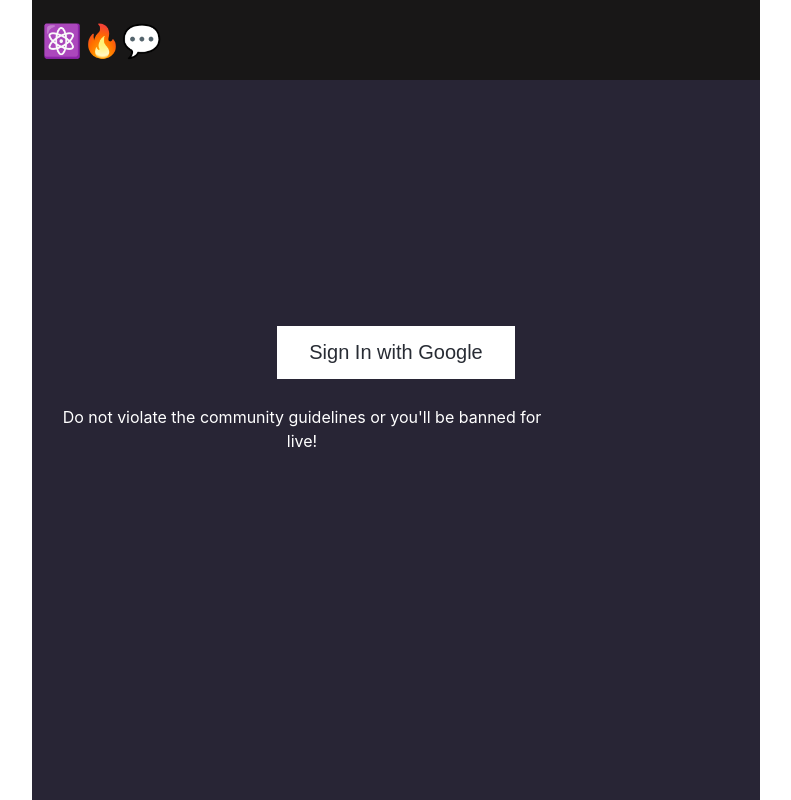
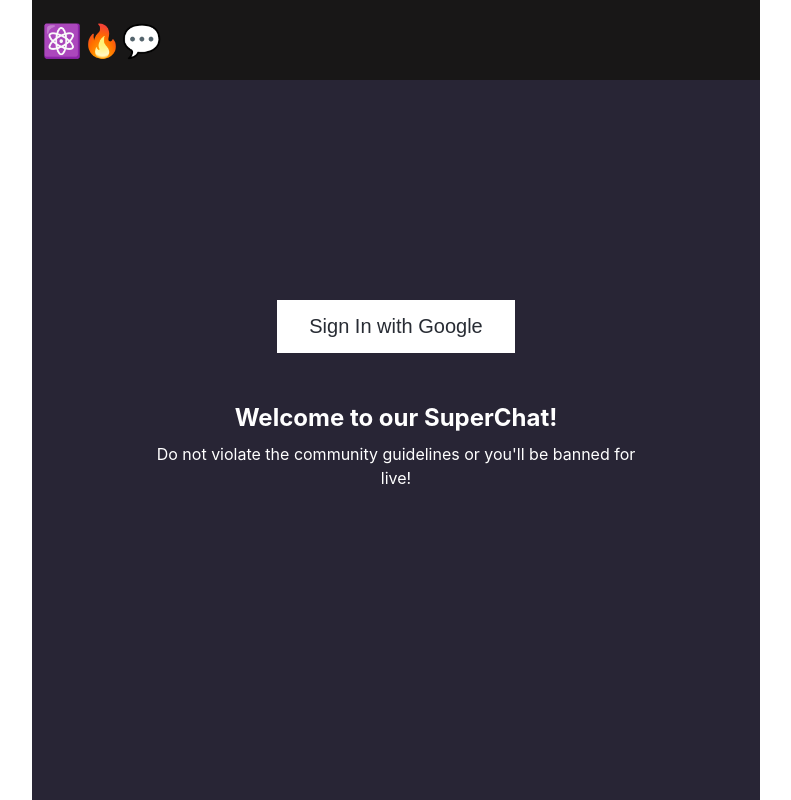
Before and after one commit to maximus-dr/firebase-react-chat, a React (Create React App) app: page / in a window 1280 px wide. Shown: the whole page, without its empty margins (244-1035 px from the left). Built offline with nearby package versions, Linux system fonts and the light colour scheme; no server answers.

Commit message:
Minor style changes in SignIn css

```diff
--- a/src/components/SignIn/SignIn.jsx
+++ b/src/components/SignIn/SignIn.jsx
@@ -2,7 +2,6 @@ import firebase from 'firebase/app';
 import s from './SignIn.module.css';
 
 export default function SignIn(props) {
-  console.log(props);
   const signInWithGoogle = () => {
     const provider = new firebase.auth.GoogleAuthProvider();
     props.auth.signInWithPopup(provider);
@@ -13,7 +12,10 @@ export default function SignIn(props) {
       <button className={s.signIn} onClick={signInWithGoogle}>
         Sign In with Google
       </button>
-      <p>
+      <h2 className={s.introTitle}>
+        Welcome to our SuperChat!
+      </h2>
+      <p className={s.introText}>
         Do not violate the community guidelines or you'll be banned for live!
       </p>
     </>
--- a/src/components/SignIn/SignIn.module.css
+++ b/src/components/SignIn/SignIn.module.css
@@ -3,4 +3,14 @@
   background: white;
   max-width: 400px;
   margin: 0 auto;
+  margin-bottom: 50px;
 }
+
+.introTitle {
+  margin: 0 auto;
+  color: #ffffff;
+}
+
+.introText {
+  margin: 0 auto;
+}
```
Also changed, not shown: 1 other file (tests, documents, lock files or other folders).
